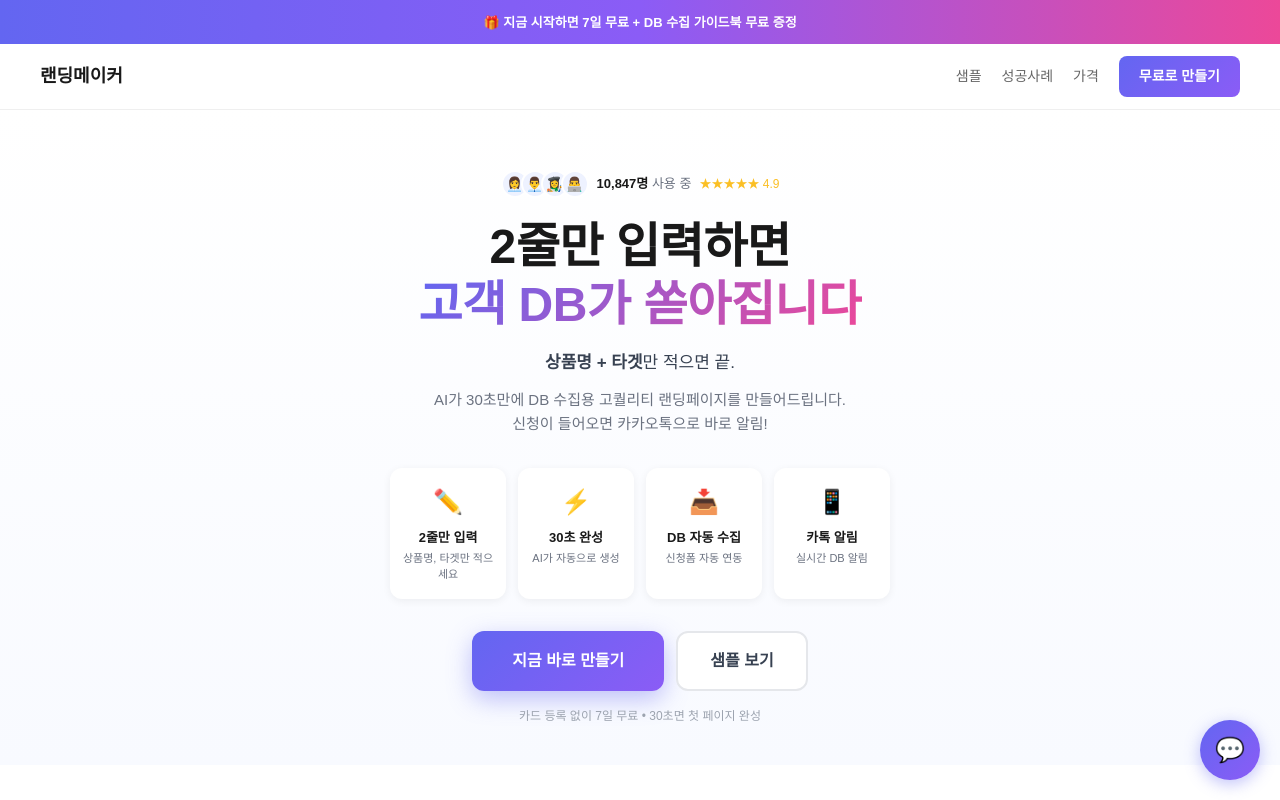
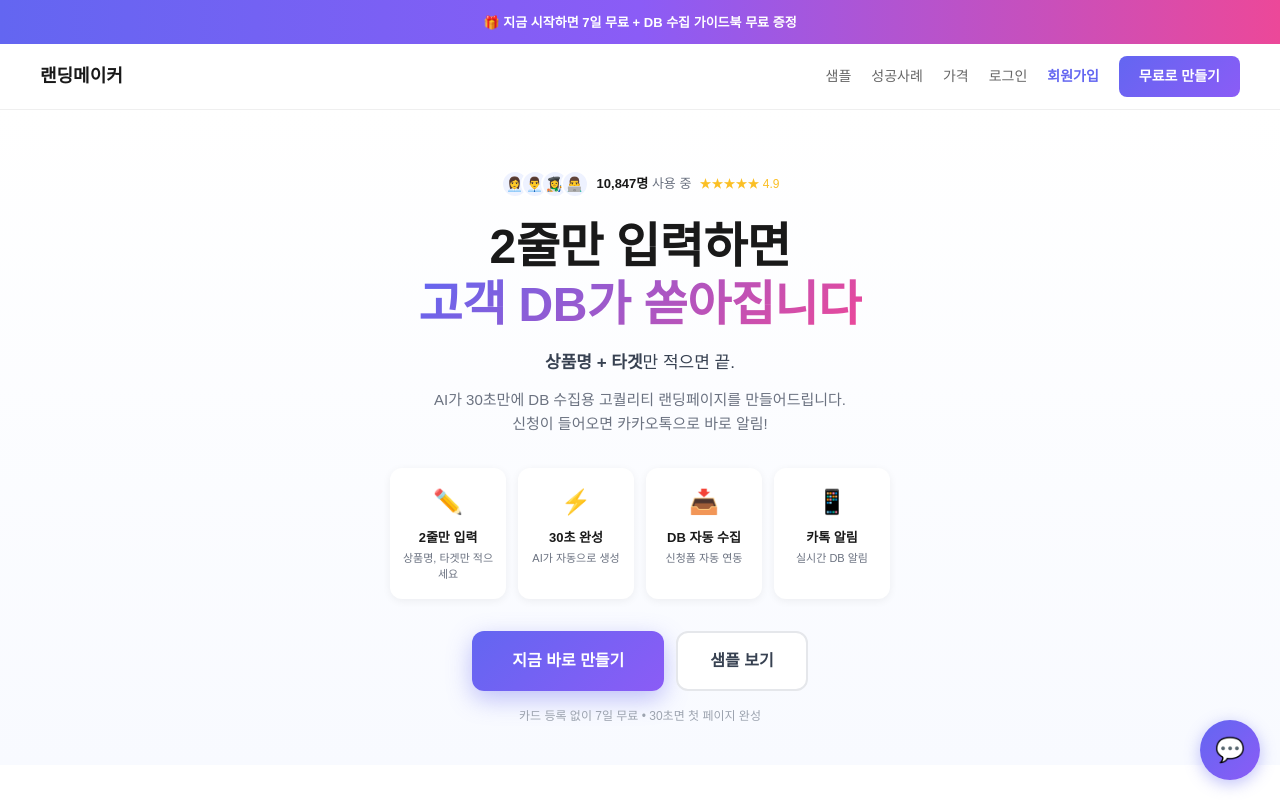
Before and after one commit to jsky9292/landingpage_membership, a Next.js app: page / in a window 1280 px wide. Shown: the top 800 px of the page. Built offline with nearby package versions, Linux system fonts and the light colour scheme; no server answers; a web font is replaced by a local one.

Commit message:
Add login/signup links to homepage header

```diff
--- a/app/page.tsx
+++ b/app/page.tsx
@@ -361,9 +361,14 @@ export default function HomePage() {
           <nav className="nav-links" style={{ display: 'flex', gap: '20px', alignItems: 'center' }}>
             <a href="/samples" style={{ color: '#666', fontSize: '14px', textDecoration: 'none' }}>샘플</a>
             <a href="#cases" style={{ color: '#666', fontSize: '14px', textDecoration: 'none' }}>성공사례</a>
-            <a href="#pricing" style={{ color: '#666', fontSize: '14px', textDecoration: 'none' }}>가격</a>
-            {status === 'authenticated' && (
+            <a href="/pricing" style={{ color: '#666', fontSize: '14px', textDecoration: 'none' }}>가격</a>
+            {status === 'authenticated' ? (
               <a href="/dashboard" style={{ color: '#666', fontSize: '14px', textDecoration: 'none' }}>내 페이지</a>
+            ) : (
+              <>
+                <a href="/login" style={{ color: '#666', fontSize: '14px', textDecoration: 'none' }}>로그인</a>
+                <a href="/signup" style={{ color: '#6366F1', fontSize: '14px', textDecoration: 'none', fontWeight: '600' }}>회원가입</a>
+              </>
             )}
             <button
               onClick={() => handleCreateClick()}
```
